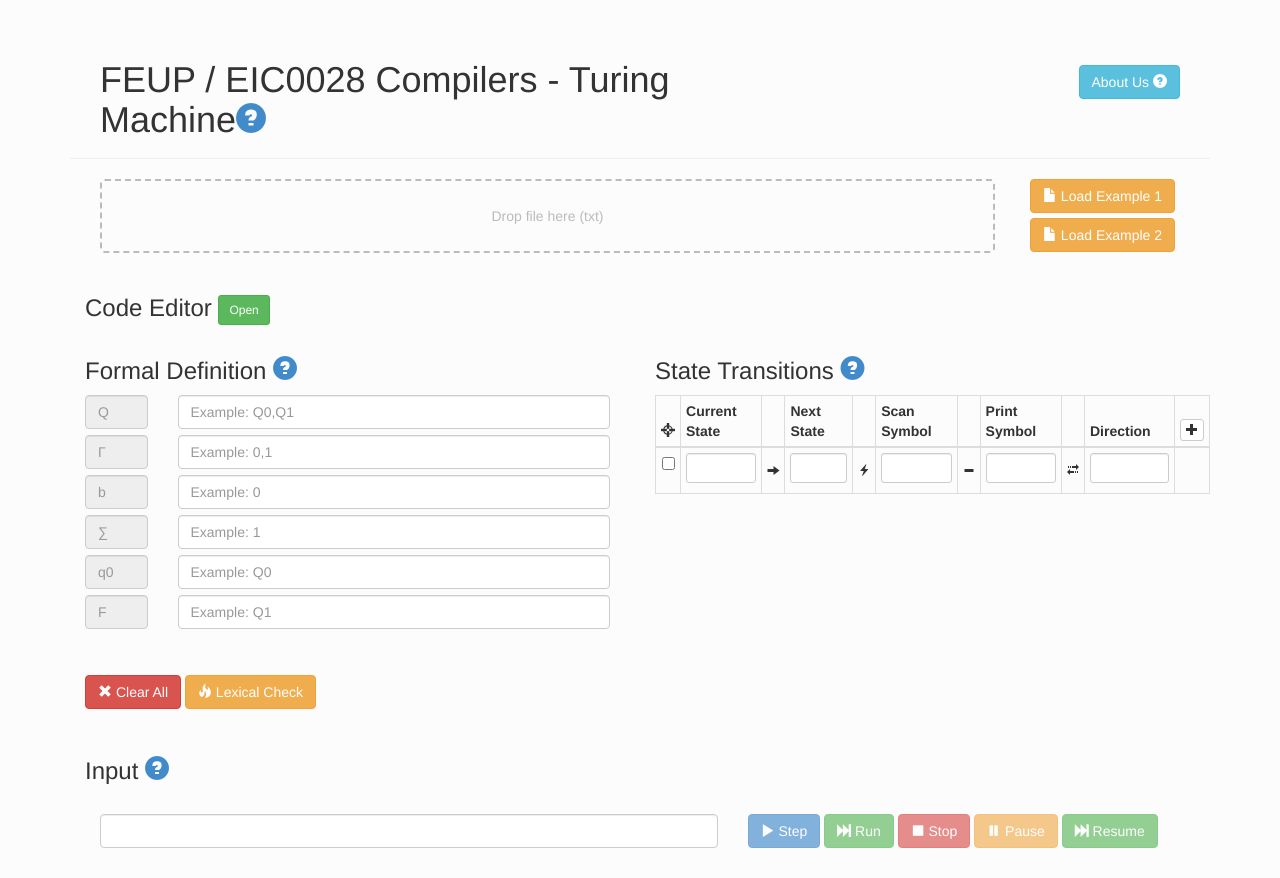
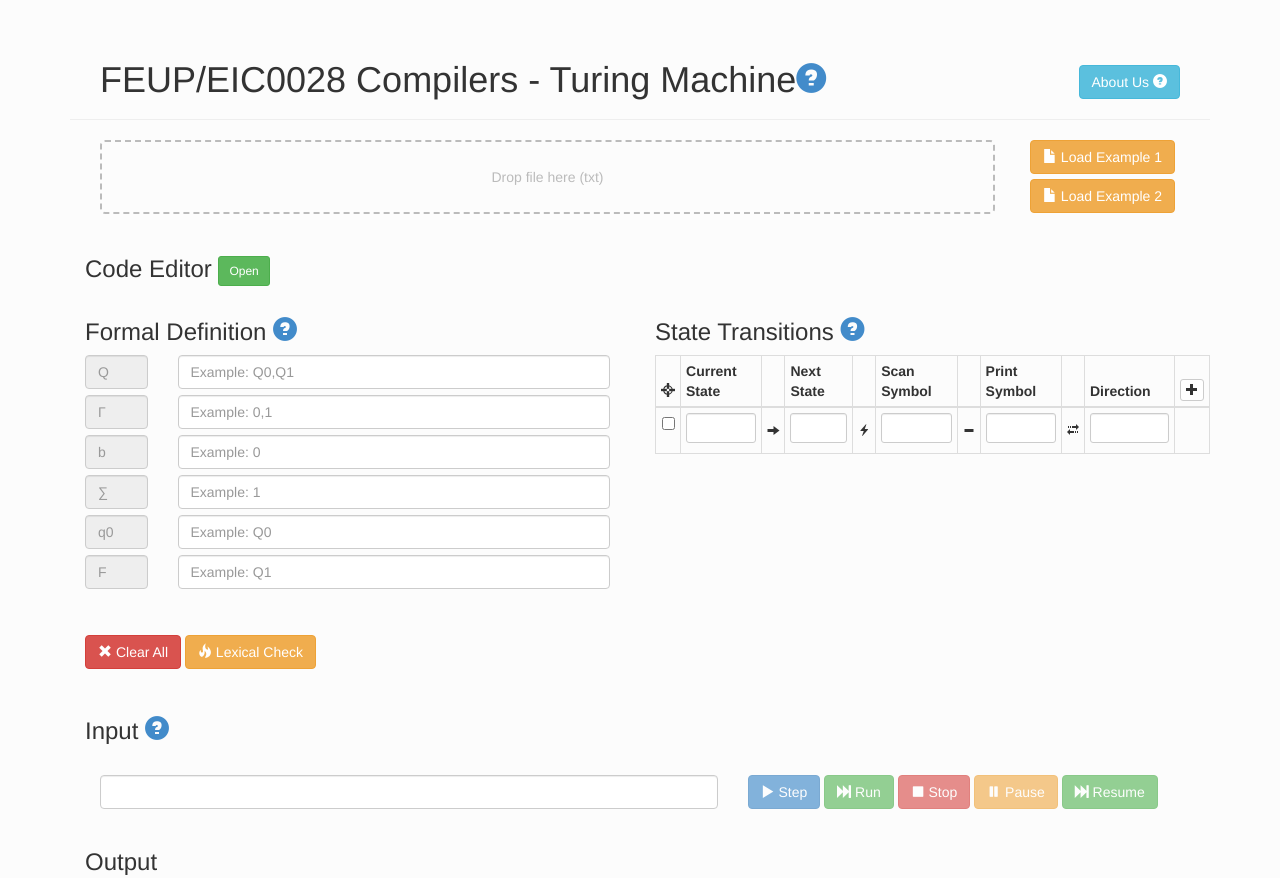
Before and after one commit to jpdias/turing-machine, a plain HTML site: page index.html in a window 1280 px wide. Shown: the top 878 px of the page. Drawn offline with Linux system fonts and the light colour scheme.

Commit message:
Fixed header
Changes:
- Fixed header.

```diff
--- a/index.html
+++ b/index.html
@@ -31,10 +31,10 @@
     <!-- Begin page content -->
     <div class="container">
 	<div class="page-header col-md-12">
-        <div class="col-md-8">
-            <h1>FEUP / EIC0028 Compilers - Turing Machine<a class="btn-circle" data-toggle="modal" href="help.html" data-target="#modal"><i class="glyphicon glyphicon-question-sign"></i></a></h1>
+        <div class="col-md-10">
+            <h1>FEUP/EIC0028 Compilers - Turing Machine<a class="btn-circle" data-toggle="modal" href="help.html" data-target="#modal"><i class="glyphicon glyphicon-question-sign"></i></a></h1>
         </div>
-		<div class="col-md-4" style="text-align:right;">
+		<div class="col-md-2" style="text-align:right;">
 			<h1><a class="btn btn-info" data-toggle="modal" href="about.html" data-target="#modal">About Us <i class="glyphicon glyphicon-question-sign"></i></a></h1>
         </div>
 	</div>
```
